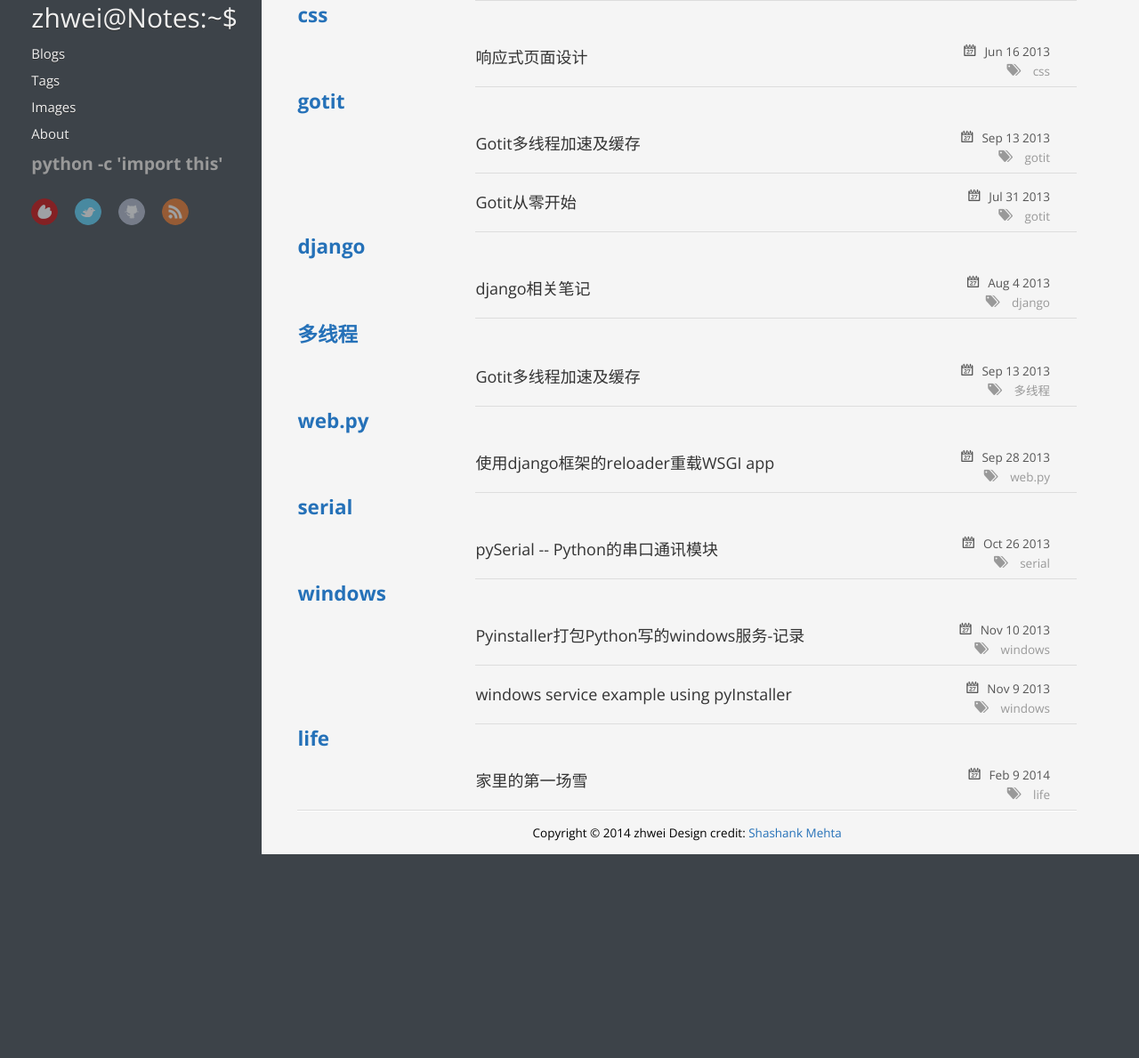
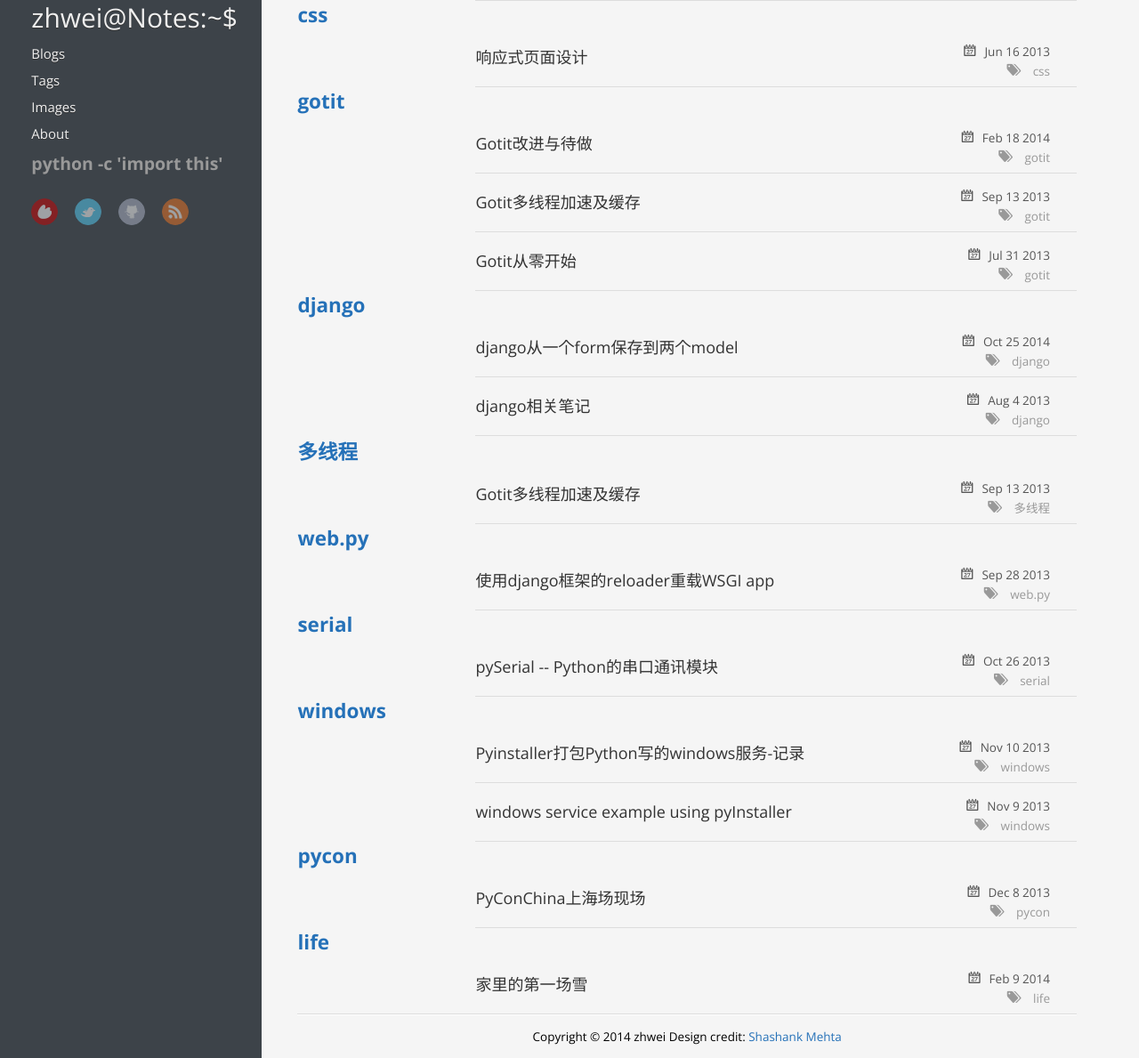
Before and after one commit to zhwei/zhwei.github.com, a Jekyll site: the page built from tags.html, in a window 1280 px wide and 1400 px high, scrolled down 3068 px, cut to the strip 211-1400 px from the top of the window. Shown: the whole strip at 89% size. Built offline with Jekyll 4.4.1, drawn with Linux system fonts in a browser that asks for light colours; nearby versions of some CDN libraries; Markdown is read by kramdown in place of the engine named in the settings; before the commit the page ends 4239 px from its top, so only the background shows below that; some of the changed lines change nothing that is shown.

Commit message:
bak blog

````diff
--- /dev/null
+++ b/_posts/2014-02-18-gotit-waiting.md
@@ -0,0 +1,43 @@
+---
+layout: post
+title: "Gotit改进与待做"
+date: 2014-02-18 21:37
+comments: true
+tags: gotit
+---
+
+Gotit 近段时间的改进和以后一段时间内的更新计划，挖坑的时间到了，准备跳票。
+
+
+# 改进
+
++ 使用requests替代urllib
+requests的确是HTTP library  human， 自动处理文字编码、灵活的cookie操作，的确赏心悦目！并且它的cookie支持pickle，因此可以直接将每次的请求缓存到redis，相对于以前缓存整个对象到内存中的全局字典，不得不说更稳定灵活了好多！
+
++ 重写正方查询的类与缓存机制
+原来的正方类是与自己写的缓存紧密耦合的，旧的缓存机制使用内存全局字典作为存放地点，创建缓存与缓存过期判断都是由多个线程判断，并且某些线程在特定条件下还会创建更多子线程，到了最后虽然能正常工作但不得不说成了像shi一样的代码。现在所有缓存都放在redis中，缓存的过期时间完全由redis控制，只在用户每次查询操作时重置缓存时间就可以了。
+
++ 完善异常处理
+一直没有想到正方教务系统竟然有那么多的报错提醒，由于其多数请求异常都是弹窗提醒，所以可以通过特定的正则表达式匹配出多数的弹窗提醒，在每次页面请求后都会检测是否有弹窗警告，主要是登录时候的报错，新生没有更改初始密码是不能进行查询的。
+
++ 彻底放弃了bs3分支
+bs3分支就是上面说的时候大量线程进行提前缓存，当时还写了一篇博客，后来发现，出现的问题远大于解决的问题，并且大量线程在正方系统发生宕机或者其他异常时候会一直阻塞，也一直找不到合适的解决方案，痛苦了好久后决定放弃该分支，继续升级维护2.0-stable分支。但是已经将bs3中的Bootstrap3界面迁移到了2.0分支。
+
+# 待做
+
++ 优化缓存
+有些时候用户查询到的内容是没有发生变化的，打算将用户查询到的内容缓存到redis中，并且某些时候（例如过年前后）正方教务系统可能会直接停止，在这种情况下可以通过使用长期缓存。
+
+另外可以在用户查询单个内容时，为用户将其他内容缓存。（例如当张三在查询当前学期成绩时，返回成绩后继续将他的课表、绩点、考试时间等内容缓存，如果他继续查询其他内容，响应速度将会大量提高，不再受正方、网络延时的影响。
+
++ 优化移动端页面
+
+移动端的浏览量与PC端的浏览量相差无几， 移动端需要优化的主要是查询结果页面的表格，前段时间迁移bootstrap3后使用了bs的响应式表格，但是在uc浏览器上无法使用，所以又添加了一个表格调整的按钮切换回旧的样式。这也是一个急需解决的问题。
+
++ 网站后台
+话说到现在为止gotit是没有网站后台的，所有的配置都是写在配置文件中，好吧，话说主要是想偷懒。现在后台已经在开发之中，包括每个页面的公告、网站公告、捐献者等内容，当然还有网站的各种日志，也不希望每次都要远程到服务器上才能看到到底发生了什么。
+
+还有一个目的就是积累用户啦，主要推广方法还是靠下一个内容了。
+
++ 成绩更新提醒
+成绩提醒，就是在成绩更新后及时通知给相应的用户，这里只要保留cookie就行了，不过由于神一样的正方教务系统在大量请求下极其脆弱，每一次宕机cookie就失效了，再由于中文验证码的存在，还没有完善的解决方案，所以算是一个超级Beta内容了，将来只会对捐献者开放这项功能。
--- /dev/null
+++ b/_posts/2014-02-19-django-one-form-save-to-two-model.md
@@ -0,0 +1,38 @@
+---
+layout: post
+title: "django从一个form保存到两个model"
+date: 2014-10-25 21:37
+comments: true
+tags: django
+---
+
+```python
+
+    from django.forms.models import model_to_dict, fields_for_model
+
+    class UserDetailsForm(ModelForm):
+        def __init__(self, instance=None, *args, **kwargs):
+            _fields = ('first_name', 'last_name', 'email',)
+            _initial = kwargs.pop('initial') # pop出initial参数
+            _initial = model_to_dict(instance.user, _fields) if instance is not None else {}
+            super(UserDetailsForm, self).__init__(initial=_initial, instance=instance, *args, **kwargs)
+            self.fields.update(fields_for_model(User, _fields))
+
+        class Meta:
+            model = UserDetails
+            exclude = ('user',)
+
+        def save(self, *args, **kwargs):
+            u = self.instance.user
+            u.first_name = self.cleaned_data['first_name']
+            u.last_name = self.cleaned_data['last_name']
+            u.email = self.cleaned_data['email']
+            u.save()
+            profile = super(UserDetailsForm, self).save(*args,**kwargs)
+            return profile
+```
+取自 http://stackoverflow.com/questions/15889794/creating-one-django-form-to-save-two-models
+
+不过原文中的代码会出现 `__init__() got multiple values for keyword argument` 报错。
+
+是因为kwargs中已经包含initial参数，而在调用父类的初始化方法时候将initial独立传递, 这样就造成了传递了两次 initial参数，所以会报出上面的错误。只要将 initial从kwargs中pop出来就可以了。
````
Also changed, not shown: _posts/2013-12-08-2013-pycon-shanghai.md (+1 -1 lines).
